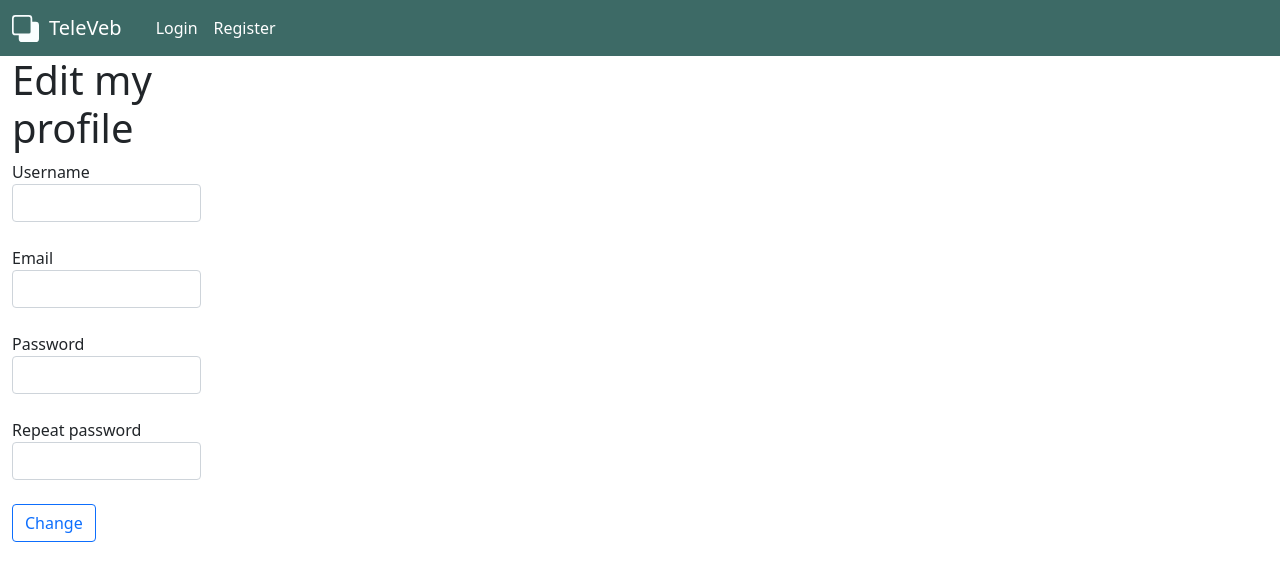
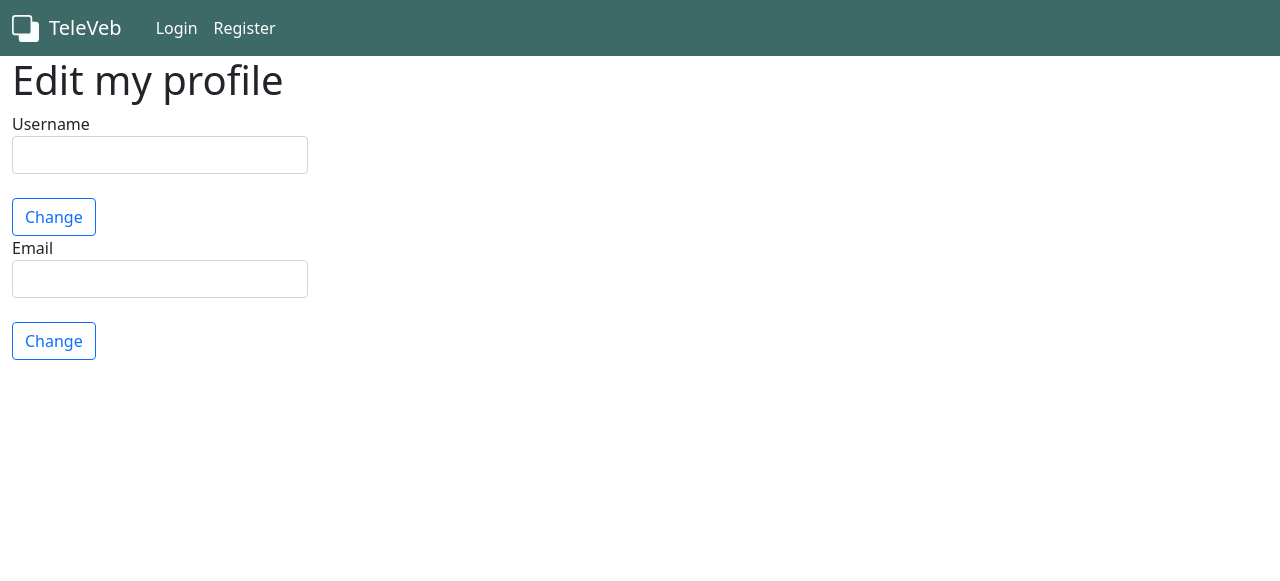
Before and after one commit to JasperStfun/TeleVeb, a Flask app: template app/templates/edit_profile.html in a window 1280 px wide. Shown: the top 581 px of the page. Run offline with Flask 2, Linux system fonts and the light colour scheme; the template is opened without the code that fills it: values that come from a table or form of the project are taken from there, others are empty.

Commit message:
update code

```diff
--- a/app/templates/edit_profile.html
+++ b/app/templates/edit_profile.html
@@ -3,39 +3,29 @@
 {% block content %}
 <div class="container-fluid">
     <div class="row">
-        <div class="col-xl-2">
+        <div class="col-xl-3">
             <h1>Edit my profile</h1>
             <form action="" method="POST">
-                {{ profile_form.hidden_tag() }}
+                {{ username_edit_form.hidden_tag() }}
                 <div class="form-group">
-                    {{ profile_form.username.label }}<br>
-                    {{ profile_form.username(size=32) }}<br>
-                    {% for error in profile_form.username.errors %}
+                    {{ username_edit_form.username.label }}<br>
+                    {{ username_edit_form.username(size=32) }}<br>
+                    {% for error in username_edit_form.username.errors %}
                     <span style="color: red;">{{ error }}</span>
                     {% endfor %}
                 </div>
+                {{ username_edit_form.submit }}
+            </form>
+            <form action="" method="POST">
+                {{ email_edit_form.hidden_tag() }}
                 <div class="form-group">
-                    {{ profile_form.email.label }}<br>
-                    {{ profile_form.email(size=64) }}<br>
-                    {% for error in profile_form.email.errors %}
-                    <span style="color: red;">[{{ error }}]</span>
+                    {{ email_edit_form.email.label }}<br>
+                    {{ email_edit_form.email(size=32) }}<br>
+                    {% for error in email_edit_form.email.errors %}
+                    <span style="color: red;">{{ error }}</span>
                     {% endfor %}
                 </div>
-                <div class="form-group">
-                    {{ profile_form.password.label }}<br>
-                    {{ profile_form.password(size=32) }}<br>
-                    {% for error in profile_form.password.errors %}
-                    <span style="color: red;">[{{ error }}]</span>
-                    {% endfor %}
-                </div>
-                <div class="form-group">
-                    {{ profile_form.password_2.label }}<br>
-                    {{ profile_form.password_2(size=32) }}<br>
-                    {% for error in profile_form.password_2.errors %}
-                    <span style="color: red;">[{{ error }}]</span>
-                    {% endfor %}
-                </div>
-                {{ profile_form.submit }}
+                {{ email_edit_form.submit }}
             </form>
         </div>
     </div>
```
